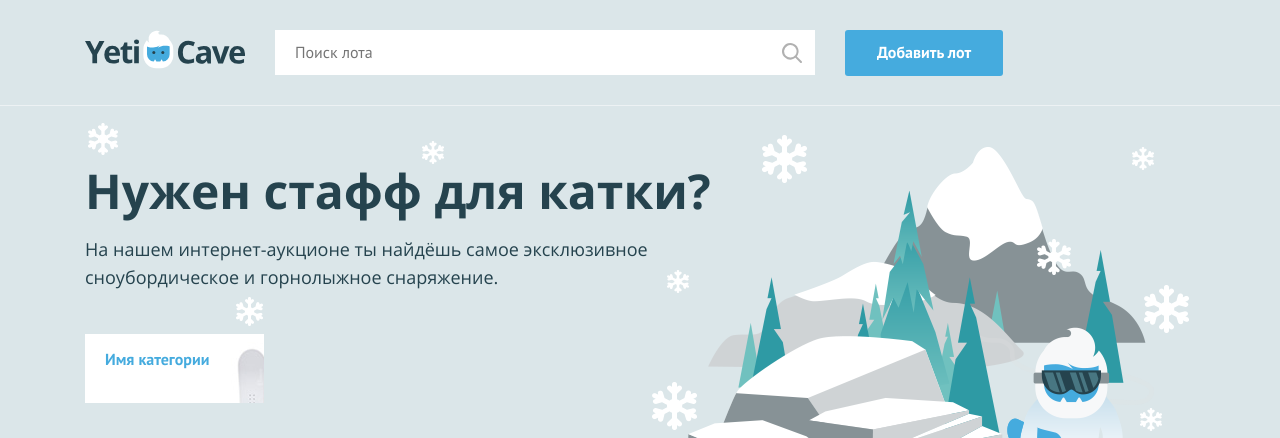
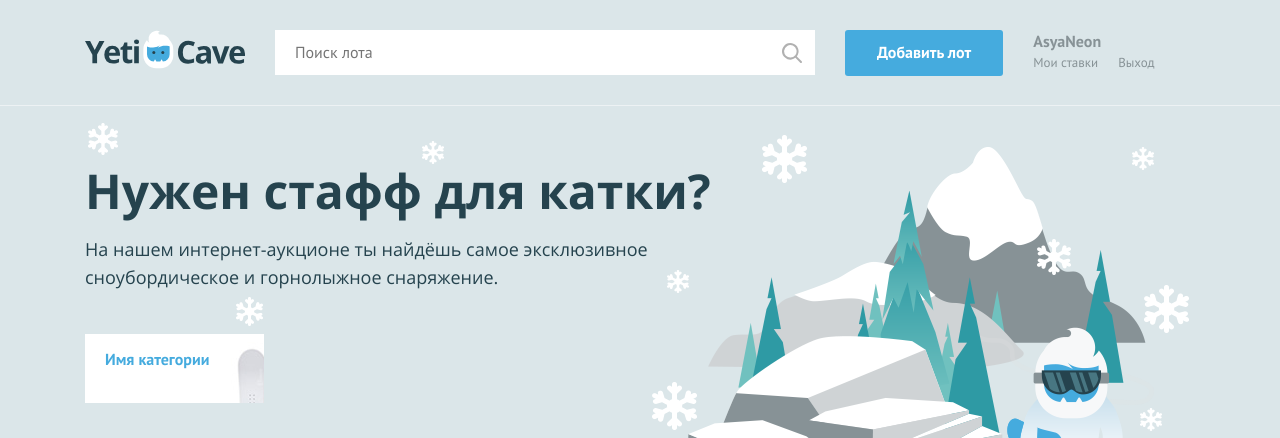
Before and after one commit to AsyaNeon/966011-yeticave-10, a PHP site: page / in a window 1280 px wide. Shown: the top 438 px of the page. Run offline with PHP 8.4, Linux system fonts and the light colour scheme.

Commit message:
Входит на сайт под своим именем

```diff
--- a/index.php
+++ b/index.php
@@ -1,7 +1,7 @@
 <?php
 $is_auth = rand(0, 1);
 
-$user_name = ''; // укажите здесь ваше имя
+$user_name = 'AsyaNeon'; // укажите здесь ваше имя
 ?>
 <!DOCTYPE html>
 <html lang="ru">
@@ -30,6 +30,22 @@ $user_name = ''; // укажите здесь ваше имя
 
         <!-- здесь должен быть PHP код для показа меню и данных пользователя -->
 
+            <?php if($is_auth): ?>
+                <div class="user-menu__logged">
+                    <p><?=$user_name?></p>
+                    <a class="user-menu__bets" href="pages/my-bets.html">Мои ставки</a>
+                    <a class="user-menu__logout" href="#">Выход</a>
+                </div>
+            <?php else: ?>
+                <ul class="user-menu__list">
+                    <li class="user-menu__item">
+                    <a href="#">Регистрация</a>
+                    </li>
+                    <li class="user-menu__item">
+                    <a href="#">Вход</a>
+                    </li>
+                </ul>
+            <?php endif; ?>
         </nav>
     </div>
 </header>
```
